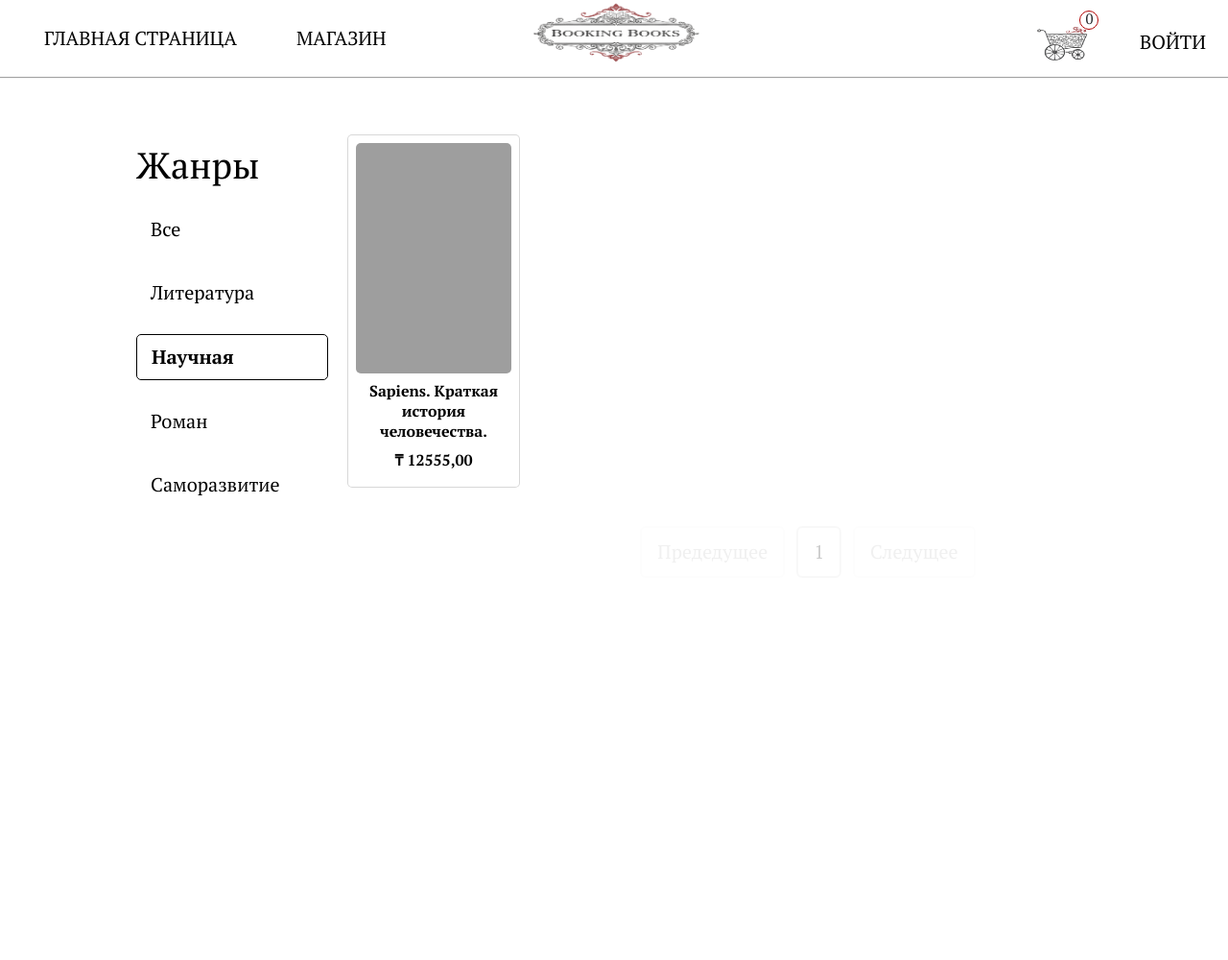
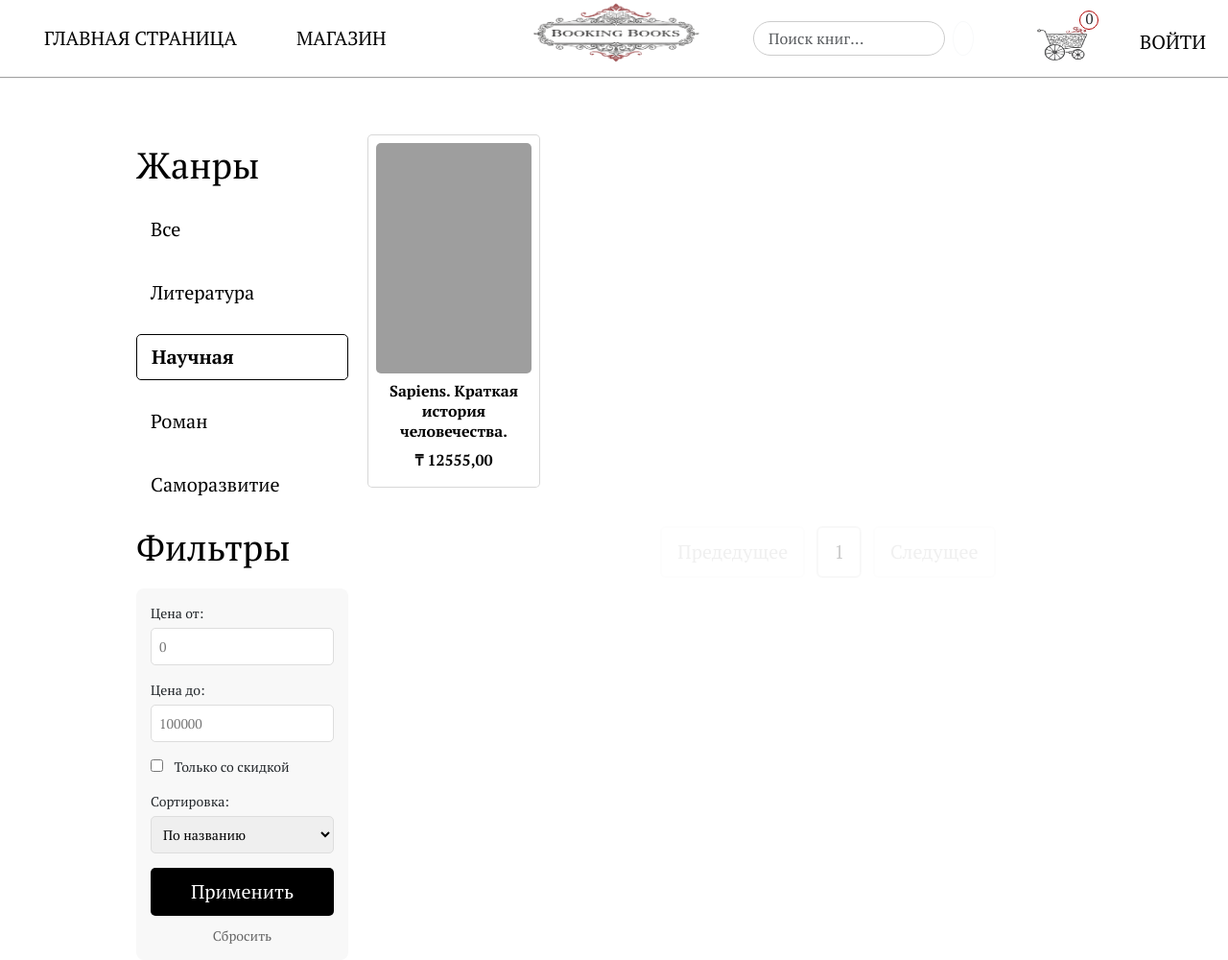
Before and after one commit to 1likk/booKing, a Django app: a page that uses main/templates/main/base.html in a window 1280 px wide; the page is wider, and only the part inside the window is pictured. Shown: that part at 96% size. Before the commit the page ends 586 px from the top of that part, so only its background shows below. Run offline with Django 5.2, Linux system fonts and the light colour scheme; data comes from the database, SQL or seed files in the repository; parts of the project's set-up code (start-up, migrations or seed data) failed here and were passed over; some libraries are stand-ins or nearby versions; some web fonts are replaced; grey boxes are pictures that could not be loaded.

Commit message:
was added: "book_searcher", "sort"

```diff
--- a/main/static/css/base.css
+++ b/main/static/css/base.css
@@ -116,6 +116,37 @@ h5 {
 .header-logo img {
     max-height: 180px;
     width: 400px;
+}
+
+/* Поиск в header */
+.header-search {
+    display: flex;
+    align-items: center;
+    margin-left: auto;
+    margin-right: 50px;
+}
+
+.header-search input {
+    width: 200px;
+    border-radius: 20px;
+    padding: 5px 15px;
+    border: 1px solid #ccc;
+}
+
+.header-search button {
+    border-radius: 50%;
+    padding: 5px 10px;
+}
+
+/* Результаты поиска */
+.search-results {
+    padding: 20px;
+    min-height: 60vh;
+}
+
+.search-results h2 {
+    font-size: 28px;
+    margin-bottom: 20px;
 }
 
 .header-profile {
@@ -503,7 +534,63 @@ h5 {
 
 .sidebar ul {
     margin-top: 20px;
+}
 
+/* Фильтры */
+.filter-form {
+    margin-top: 20px;
+    padding: 15px;
+    background: #f8f8f8;
+    border-radius: 8px;
+}
+
+.filter-group {
+    margin-bottom: 15px;
+}
+
+.filter-group label {
+    display: block;
+    margin-bottom: 5px;
+    font-size: 14px;
+}
+
+.filter-group input[type="number"],
+.filter-group select {
+    width: 100%;
+    padding: 8px;
+    border: 1px solid #ddd;
+    border-radius: 5px;
+    font-size: 14px;
+}
+
+.filter-group input[type="checkbox"] {
+    margin-right: 8px;
+}
+
+.filter-btn {
+    width: 100%;
+    padding: 10px;
+    background: #000;
+    color: #fff;
+    border: none;
+    border-radius: 5px;
+    cursor: pointer;
+    margin-bottom: 10px;
+}
+
+.filter-btn:hover {
+    background: #333;
+}
+
+.filter-reset {
+    display: block;
+    text-align: center;
+    color: #666;
+    font-size: 14px;
+}
+
+.filter-reset:hover {
+    color: #000;
 }
 
 .selected {
--- a/main/templates/main/base.html
+++ b/main/templates/main/base.html
@@ -26,6 +26,12 @@
             <div class="header-logo">
                 <a href="/shop"><img src="{% static 'img/logo1_books.png'%}" class="booking-logo" alt="" ></a>
             </div>
+            <div class="header-search">
+                <form action="{% url 'main:search' %}" method="GET" class="d-flex">
+                    <input type="text" name="q" class="form-control" placeholder="Поиск книг..." value="{{ request.GET.q }}">
+                    <button type="submit" class="btn btn-outline-light ms-2"></button>
+                </form>
+            </div>
             <div class="header-profile pt-2">
                 <a href="{% url 'cart:cart_detail' %}"><img src="{% static 'img/cart_img.png' %}" class="cart-img"></a>
                 {% if user.is_authenticated  %}
--- a/main/templates/main/product/list.html
+++ b/main/templates/main/product/list.html
@@ -19,6 +19,36 @@
                     </li>
                 {% endfor %}
             </ul>
+
+            <!-- Фильтры -->
+            <h3>Фильтры</h3>
+            <form method="GET" class="filter-form">
+                <div class="filter-group">
+                    <label>Цена от:</label>
+                    <input type="number" name="price_min" value="{{ price_min }}" placeholder="0">
+                </div>
+                <div class="filter-group">
+                    <label>Цена до:</label>
+                    <input type="number" name="price_max" value="{{ price_max }}" placeholder="100000">
+                </div>
+                <div class="filter-group">
+                    <label>
+                        <input type="checkbox" name="discount" value="1" {% if has_discount %}checked{% endif %}>
+                        Только со скидкой
+                    </label>
+                </div>
+                <div class="filter-group">
+                    <label>Сортировка:</label>
+                    <select name="sort">
+                        <option value="name" {% if current_sort == 'name' %}selected{% endif %}>По названию</option>
+                        <option value="price_asc" {% if current_sort == 'price_asc' %}selected{% endif %}>Цена: по возрастанию</option>
+                        <option value="price_desc" {% if current_sort == 'price_desc' %}selected{% endif %}>Цена: по убыванию</option>
+                        <option value="newest" {% if current_sort == 'newest' %}selected{% endif %}>Сначала новые</option>
+                    </select>
+                </div>
+                <button type="submit" class="filter-btn">Применить</button>
+                <a href="{% if slug_url %}{% url 'main:product_list_by_category' slug_url %}{% else %}{% url 'main:product_list' %}{% endif %}" class="filter-reset">Сбросить</a>
+            </form>
         </div>
         <div class="main">
             <div class="main-title">
--- a/main/urls.py
+++ b/main/urls.py
@@ -5,12 +5,11 @@ app_name = 'main'
 
 urlpatterns = [
     path('', views.popular_list, name='popular_list'),
+    path('search/', views.search_books, name='search'),
     path('shop/', views.product_list,
          name='product_list'),
     path('shop/<slug:slug>/', views.product_detail,
          name='product_detail'),
     path('shop/category/<slug:category_slug>/', views.product_list,
          name='product_list_by_category')
-
-
 ]
--- a/main/views.py
+++ b/main/views.py
@@ -3,6 +3,8 @@ from django.urls import reverse
 from .models import Product, Category
 from django.core.paginator import Paginator, EmptyPage, PageNotAnInteger
 from cart.forms import CartAddProductForm
+from django.db.models import Q
+
 
 def popular_list(request):
 
@@ -27,18 +29,51 @@ def product_list(request, category_slug=None):
     category = None
     categories = Category.objects.all()
     products = Product.objects.filter(available=True)
+
+    # Фильтр по категории
+    if category_slug:
+        category = get_object_or_404(Category, slug=category_slug)
+        products = products.filter(category=category)
+
+    # Фильтр по цене
+    price_min = request.GET.get('price_min')
+    price_max = request.GET.get('price_max')
+    if price_min:
+        products = products.filter(price__gte=price_min)
+    if price_max:
+        products = products.filter(price__lte=price_max)
+
+    # Фильтр по скидке
+    has_discount = request.GET.get('discount')
+    if has_discount:
+        products = products.filter(discount__gt=0)
+
+    # Сортировка
+    sort = request.GET.get('sort', 'name')
+    if sort == 'price_asc':
+        products = products.order_by('price')
+    elif sort == 'price_desc':
+        products = products.order_by('-price')
+    elif sort == 'newest':
+        products = products.order_by('-created')
+    else:
+        products = products.order_by('name')
+
+    # Пагинация
     paginator = Paginator(products, 10)
     current_page = paginator.page(int(page))
-    if category_slug:
-        category = get_object_or_404(Category,
-                                     slug=category_slug)
-        paginator = Paginator(products.filter(category=category), 10)
-        current_page = paginator.page(int(page))
-    return render(request, 'main/product/list.html',
-                  {'category': category,
-                   'categories': categories,
-                   'products': current_page,
-                   'slug_url': category_slug})
+
+    context = {
+        'category': category,
+        'categories': categories,
+        'products': current_page,
+        'slug_url': category_slug,
+        'price_min': price_min or '',
+        'price_max': price_max or '',
+        'has_discount': has_discount,
+        'current_sort': sort,
+    }
+    return render(request, 'main/product/list.html', context)
 
 def page_not_found(request, exception):
     return render(request, 'main/validators/404.html', status=404)
@@ -46,3 +81,25 @@ def page_not_found(request, exception):
 
 def server_error(request):
     return render(request, 'main/validators/500.html', status=500)
+
+# Поиск
+def search_books(request):
+    query = request.GET.get('q', '')
+    results = []
+    min_lenth = 3
+
+    if query and len(query) >= min_lenth:
+        results = Product.objects.filter(
+            Q(name__icontains=query) |
+            Q(category__name__icontains=query) |
+            Q(description__icontains=query),
+            available=True
+        ).distinct()
+
+    context = {
+        'results': results,
+        'query': query,
+        'min_length': min_lenth
+    }
+
+    return render(request, 'main/product/search.html', context)
--- a/payment/views.py
+++ b/payment/views.py
@@ -8,6 +8,7 @@ import stripe
 import logging
 from functools import wraps
 from django.http import HttpResponseServerError
+
 
 stripe.api_key = settings.STRIPE_SECRET_KEY
 # stripe.api_version = settings.STRIPE_API_VERSION  # Используем версию по умолчанию
```
Also changed, not shown: main/templates/main/product/search.html (added, +44 -0 lines), main/static/img/logogot.png (deleted), 7 other files.
